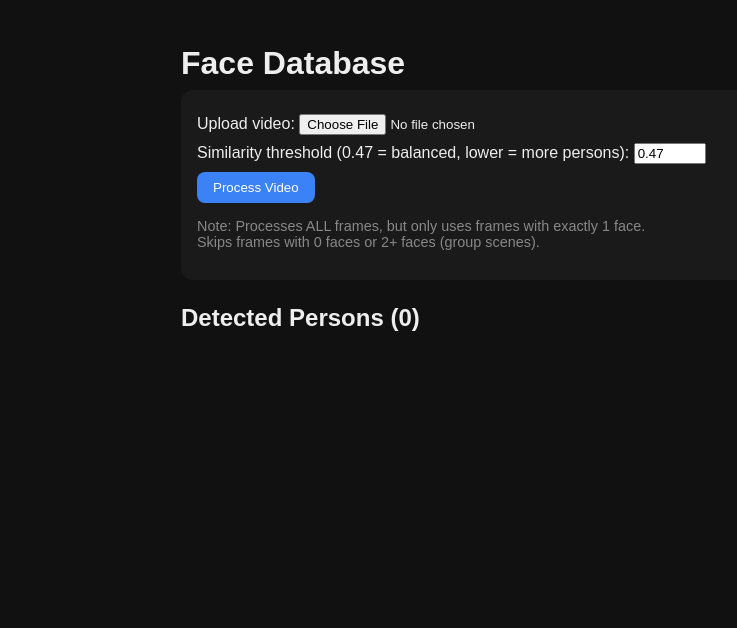
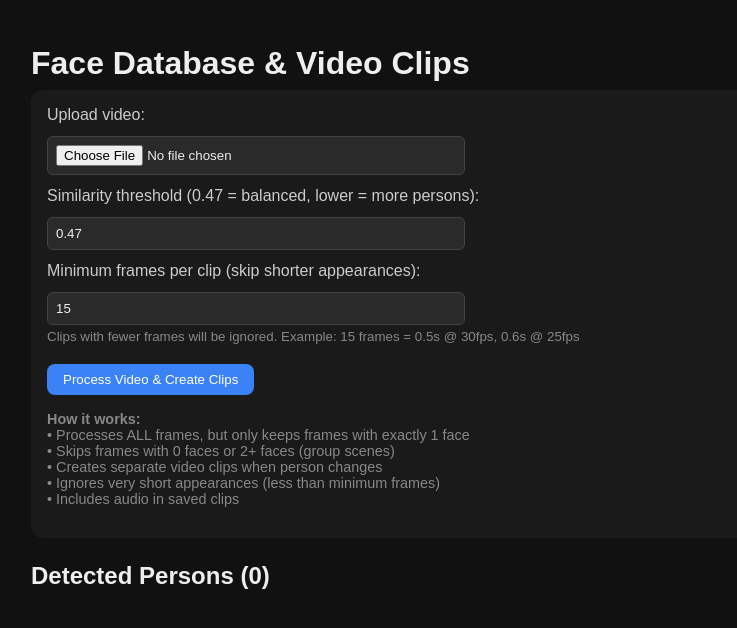
Before and after one commit to nuwanchandima/pose_detection, a FastAPI app: page / in a window 1280 px wide. Shown: the top 628 px of the page, without its empty margins (9-746 px from the left). Run offline with FastAPI, Linux system fonts and the light colour scheme.

Commit message:
Add video clip creation functionality with audio extraction and UI updates
- Implemented audio extraction from uploaded videos using ffmpeg.
- Created video clips based on detected person changes, ignoring short appearances.
- Updated the web interface to display created clips with download options.
- Enhanced styling for clips section and improved form layout.

```diff
--- a/main.py
+++ b/main.py
@@ -1,11 +1,13 @@
 from pathlib import Path
 from typing import Dict, List, Optional, Tuple
 from contextlib import asynccontextmanager
+import subprocess
+import shutil
 
 import cv2
 import numpy as np
 from fastapi import FastAPI, File, UploadFile, Form
-from fastapi.responses import HTMLResponse
+from fastapi.responses import HTMLResponse, FileResponse
 from fastapi.staticfiles import StaticFiles
 from fastapi.templating import Jinja2Templates
 from fastapi import Request
@@ -13,6 +15,9 @@ from insightface.app import FaceAnalysis
 
 FACES_ROOT = Path("faces_db")
 FACES_ROOT.mkdir(exist_ok=True)
+
+CLIPS_ROOT = Path("video_clips")
+CLIPS_ROOT.mkdir(exist_ok=True)
 
 # --------- Face DB in memory ---------
 # structure:
@@ -84,8 +89,66 @@ app = FastAPI(lifespan=lifespan)
 
 # Mount faces folder as static files (so we can show images in HTML)
 app.mount("/faces", StaticFiles(directory=FACES_ROOT), name="faces")
+app.mount("/clips", StaticFiles(directory=CLIPS_ROOT), name="clips")
 
 templates = Jinja2Templates(directory="templates")
+
+
+def extract_audio_from_video(video_path: Path, audio_path: Path) -> bool:
+    """Extract audio from video using ffmpeg."""
+    try:
+        cmd = [
+            "ffmpeg", "-i", str(video_path),
+            "-vn", "-acodec", "copy",
+            str(audio_path), "-y"
+        ]
+        subprocess.run(cmd, check=True, capture_output=True)
+        return True
+    except Exception as e:
+        print(f"[Audio] Failed to extract audio: {e}")
+        return False
+
+
+def create_clip_with_audio(
+    video_path: Path,
+    audio_path: Optional[Path],
+    start_frame: int,
+    end_frame: int,
+    fps: float,
+    output_path: Path
+) -> bool:
+    """Create a video clip from start_frame to end_frame with audio."""
+    try:
+        start_time = start_frame / fps
+        duration = (end_frame - start_frame + 1) / fps
+
+        if audio_path and audio_path.exists():
+            # With audio
+            cmd = [
+                "ffmpeg", "-i", str(video_path),
+                "-i", str(audio_path),
+                "-ss", str(start_time),
+                "-t", str(duration),
+                "-c:v", "libx264",
+                "-c:a", "aac",
+                "-strict", "experimental",
+                str(output_path), "-y"
+            ]
+        else:
+            # Without audio
+            cmd = [
+                "ffmpeg", "-i", str(video_path),
+                "-ss", str(start_time),
+                "-t", str(duration),
+                "-c:v", "libx264",
+                str(output_path), "-y"
+            ]
+
+        subprocess.run(cmd, check=True, capture_output=True)
+        return True
+    except Exception as e:
+        print(f"[Clip] Failed to create clip: {e}")
+        return False
 
 
 def iou(box1, box2) -> float:
@@ -249,7 +312,7 @@ async def index(request: Request):
 
     return templates.TemplateResponse(
         "index.html",
-        {"request": request, "persons": persons_view},
+        {"request": request, "persons": persons_view, "clips": []},
     )
 
 
@@ -258,11 +321,13 @@ async def process_video(
     request: Request,
     video_file: UploadFile = File(...),
     frame_skip: int = Form(1),      # process every frame (set to 1)
-    sim_threshold: float = Form(0.47)
+    sim_threshold: float = Form(0.47),
+    min_clip_frames: int = Form(15)  # minimum frames to save a clip
 ):
     """
-    Upload a video, run face clustering with tracking, then show updated persons page.
+    Upload a video, detect faces, track person changes, and save clips.
     Only processes frames with exactly 1 face.
+    Saves clips when person changes, ignoring short appearances.
     """
     global active_tracks, next_track_id
 
@@ -276,11 +341,24 @@ async def process_video(
         f.write(await video_file.read())
 
     cap = cv2.VideoCapture(str(temp_video_path))
+    fps = cap.get(cv2.CAP_PROP_FPS)
+    total_frames = int(cap.get(cv2.CAP_PROP_FRAME_COUNT))
+
+    # Extract audio once
+    temp_audio_path = Path("temp_audio.aac")
+    has_audio = extract_audio_from_video(temp_video_path, temp_audio_path)
+
     frame_idx = 0
     detected_count = 0
     rejected_count = 0
     skipped_no_face = 0
     skipped_multiple_faces = 0
+
+    # Track person changes
+    # Structure: [(frame_num, person_id), ...]
+    frame_person_map: List[Tuple[int, Optional[str]]] = []
+
+    print(f"[Video] Processing {total_frames} frames at {fps} FPS...")
 
     while True:
         ret, frame = cap.read()
@@ -295,11 +373,13 @@ async def process_video(
         # Skip frames with no faces
         if len(faces) == 0:
             skipped_no_face += 1
+            frame_person_map.append((frame_idx, None))
             continue
 
         # Skip frames with 2 or more faces
         if len(faces) >= 2:
             skipped_multiple_faces += 1
+            frame_person_map.append((frame_idx, None))
             continue
 
         # Process only if exactly 1 face
@@ -317,6 +397,7 @@ async def process_video(
         face_img = frame[y1:y2, x1:x2]
 
         if face_img.size == 0:
+            frame_person_map.append((frame_idx, None))
             continue
 
         # Calculate bbox area
@@ -325,10 +406,10 @@ async def process_video(
         # Quality check - skip low quality faces
         if not is_good_quality_face(face_img, bbox_area, det_score):
             rejected_count += 1
+            frame_person_map.append((frame_idx, None))
             continue
 
         emb = np.array(emb, dtype=np.float32)
-        bbox = [x1, y1, x2, y2]
 
         # Try to match with existing persons by embedding
         person_id, sim = best_match(emb, threshold=sim_threshold)
@@ -342,19 +423,99 @@ async def process_video(
             save_face_image(person_id, emb, face_img)
             print(f"[FaceApp] Frame {frame_idx}: Matched {person_id} (sim={sim:.3f})")
 
+        frame_person_map.append((frame_idx, person_id))
         detected_count += 1
 
     cap.release()
-    temp_video_path.unlink(missing_ok=True)
 
-    total_frames = frame_idx
-    print(f"[FaceApp] Processing complete:")
+    print(f"[FaceApp] Detection complete:")
     print(f"  Total frames: {total_frames}")
     print(f"  Frames with 0 faces: {skipped_no_face}")
     print(f"  Frames with 2+ faces: {skipped_multiple_faces}")
     print(f"  Frames with 1 face (processed): {detected_count + rejected_count}")
     print(f"  Good quality faces saved: {detected_count}")
     print(f"  Low quality rejected: {rejected_count}")
+
+    # Now analyze frame_person_map to create clips
+    print(f"\n[Clips] Analyzing person changes (min_clip_frames={min_clip_frames})...")
+    clips_created = []
+
+    # Group consecutive frames by person
+    segments = []  # [(start_frame, end_frame, person_id), ...]
+    current_person = None
+    segment_start = None
+
+    for frame_num, person_id in frame_person_map:
+        if person_id is None:
+            # No valid face in this frame
+            if current_person is not None:
+                # End current segment
+                segments.append((segment_start, frame_num - 1, current_person))
+                current_person = None
+                segment_start = None
+            continue
+
+        if person_id != current_person:
+            # Person changed
+            if current_person is not None:
+                # End previous segment
+                segments.append((segment_start, frame_num - 1, current_person))
+            # Start new segment
+            current_person = person_id
+            segment_start = frame_num
+
+    # Don't forget the last segment
+    if current_person is not None and segment_start is not None:
+        segments.append((segment_start, frame_idx, current_person))
+
+    print(f"[Clips] Found {len(segments)} segments before filtering")
+
+    # Filter segments by minimum frames
+    valid_segments = [
+        (start, end, pid) for start, end, pid in segments
+        if (end - start + 1) >= min_clip_frames
+    ]
+
+    print(f"[Clips] {len(valid_segments)} segments meet minimum frame threshold")
+
+    # Create clips for valid segments
+    clip_counter = 1
+    for start_frame, end_frame, person_id in valid_segments:
+        num_frames = end_frame - start_frame + 1
+        duration = num_frames / fps
+
+        output_filename = f"clip_{clip_counter:04d}_{person_id}_frames_{start_frame}-{end_frame}.mp4"
+        output_path = CLIPS_ROOT / output_filename
+
+        print(f"[Clips] Creating clip {clip_counter}: {person_id}, frames {start_frame}-{end_frame} ({num_frames} frames, {duration:.2f}s)")
+
+        success = create_clip_with_audio(
+            temp_video_path,
+            temp_audio_path if has_audio else None,
+            start_frame - 1,  # Convert to 0-indexed
+            end_frame - 1,
+            fps,
+            output_path
+        )
+
+        if success:
+            clips_created.append({
+                "filename": output_filename,
+                "person_id": person_id,
+                "start_frame": start_frame,
+                "end_frame": end_frame,
+                "num_frames": num_frames,
+                "duration": duration
+            })
+            clip_counter += 1
+        else:
+            print(f"[Clips] Failed to create clip for frames {start_frame}-{end_frame}")
+
+    # Cleanup temp files
+    temp_video_path.unlink(missing_ok=True)
+    temp_audio_path.unlink(missing_ok=True)
+
+    print(f"\n[Clips] Created {len(clips_created)} video clips")
 
     # Reload persons view
     persons_view = []
@@ -373,7 +534,8 @@ async def process_video(
         {
             "request": request,
             "persons": persons_view,
-            "message": f"Processed {total_frames} frames. Found {detected_count} good faces ({skipped_no_face} no-face, {skipped_multiple_faces} multi-face, {rejected_count} low-quality skipped). Discovered {len(persons_view)} unique persons.",
+            "clips": clips_created,
+            "message": f"Processed {total_frames} frames. Found {detected_count} good faces ({skipped_no_face} no-face, {skipped_multiple_faces} multi-face, {rejected_count} low-quality skipped). Created {len(clips_created)} video clips from {len(valid_segments)} valid segments. Discovered {len(persons_view)} unique persons.",
         },
     )
 
--- a/templates/index.html
+++ b/templates/index.html
@@ -2,11 +2,11 @@
 <html>
 <head>
   <meta charset="UTF-8">
-  <title>Face DB</title>
+  <title>Face DB & Video Clips</title>
   <style>
     body { font-family: sans-serif; background: #111; color: #eee; }
     h1 { margin-bottom: 0.5rem; }
-    .container { max-width: 900px; margin: 0 auto; padding: 1rem; }
+    .container { max-width: 1200px; margin: 0 auto; padding: 1rem; }
     .persons { display: flex; flex-wrap: wrap; gap: 1rem; }
     .card {
       background: #222;
@@ -44,31 +44,130 @@
     }
     .message {
       margin-bottom: 1rem;
+      padding: 1rem;
+      background: #1e3a1e;
+      border-radius: 8px;
       color: #4ade80;
+    }
+    .clips-section {
+      margin-top: 2rem;
+      padding: 1rem;
+      background: #1a1a1a;
+      border-radius: 12px;
+    }
+    .clip-item {
+      background: #222;
+      padding: 1rem;
+      margin-bottom: 1rem;
+      border-radius: 8px;
+      display: flex;
+      justify-content: space-between;
+      align-items: center;
+    }
+    .clip-info {
+      flex: 1;
+    }
+    .clip-download {
+      margin-left: 1rem;
+    }
+    .clip-download a {
+      color: #3b82f6;
+      text-decoration: none;
+      padding: 0.5rem 1rem;
+      background: #2a2a2a;
+      border-radius: 6px;
+    }
+    .clip-download a:hover {
+      background: #3a3a3a;
+    }
+    video {
+      max-width: 400px;
+      margin-top: 0.5rem;
+      border-radius: 8px;
+    }
+    .form-row {
+      margin-bottom: 0.75rem;
+    }
+    label {
+      display: block;
+      margin-bottom: 0.25rem;
+      color: #ccc;
+    }
+    input[type="number"], input[type="file"] {
+      width: 100%;
+      max-width: 400px;
+      padding: 0.5rem;
+      border-radius: 6px;
+      border: 1px solid #444;
+      background: #2a2a2a;
+      color: #eee;
     }
   </style>
 </head>
 <body>
 <div class="container">
-  <h1>Face Database</h1>
+  <h1>Face Database & Video Clips</h1>
 
   {% if message %}
   <div class="message">{{ message }}</div>
   {% endif %}
 
   <form action="/process_video" method="post" enctype="multipart/form-data">
-    <label>Upload video:
+    <div class="form-row">
+      <label>Upload video:</label>
       <input type="file" name="video_file" accept="video/*" required>
-    </label><br>
-    <label>Similarity threshold (0.47 = balanced, lower = more persons):
+    </div>
+
+    <div class="form-row">
+      <label>Similarity threshold (0.47 = balanced, lower = more persons):</label>
       <input type="number" step="0.01" name="sim_threshold" value="0.47" min="0.35" max="0.65">
-    </label><br>
-    <button type="submit">Process Video</button>
-    <p style="font-size: 0.9em; color: #888;">
-      Note: Processes ALL frames, but only uses frames with exactly 1 face.<br>
-      Skips frames with 0 faces or 2+ faces (group scenes).
+    </div>
+
+    <div class="form-row">
+      <label>Minimum frames per clip (skip shorter appearances):</label>
+      <input type="number" name="min_clip_frames" value="15" min="1" max="300">
+      <small style="color: #888; display: block; margin-top: 0.25rem;">
+        Clips with fewer frames will be ignored. Example: 15 frames = 0.5s @ 30fps, 0.6s @ 25fps
+      </small>
+    </div>
+
+    <button type="submit">Process Video & Create Clips</button>
+
+    <p style="font-size: 0.9em; color: #888; margin-top: 1rem;">
+      <strong>How it works:</strong><br>
+      • Processes ALL frames, but only keeps frames with exactly 1 face<br>
+      • Skips frames with 0 faces or 2+ faces (group scenes)<br>
+      • Creates separate video clips when person changes<br>
+      • Ignores very short appearances (less than minimum frames)<br>
+      • Includes audio in saved clips
     </p>
   </form>
+
+  {% if clips %}
+  <div class="clips-section">
+    <h2>Created Video Clips ({{ clips | length }})</h2>
+    {% for clip in clips %}
+      <div class="clip-item">
+        <div class="clip-info">
+          <strong>{{ clip.filename }}</strong><br>
+          <span class="small">
+            Person: {{ clip.person_id }} |
+            Frames: {{ clip.start_frame }}-{{ clip.end_frame }} ({{ clip.num_frames }} frames) |
+            Duration: {{ "%.2f"|format(clip.duration) }}s
+          </span>
+          <br>
+          <video controls>
+            <source src="/clips/{{ clip.filename }}" type="video/mp4">
+            Your browser does not support the video tag.
+          </video>
+        </div>
+        <div class="clip-download">
+          <a href="/clips/{{ clip.filename }}" download>Download</a>
+        </div>
+      </div>
+    {% endfor %}
+  </div>
+  {% endif %}
 
   <h2>Detected Persons ({{ persons | length }})</h2>
   <div class="persons">
```
Also changed, not shown: CLIP_GENERATION_GUIDE.md (added, +176 -0 lines).
